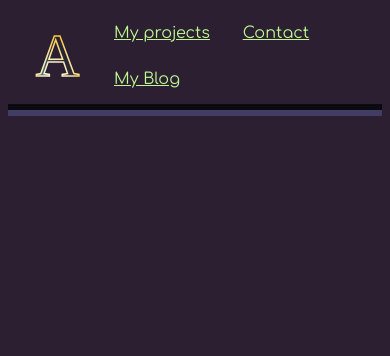
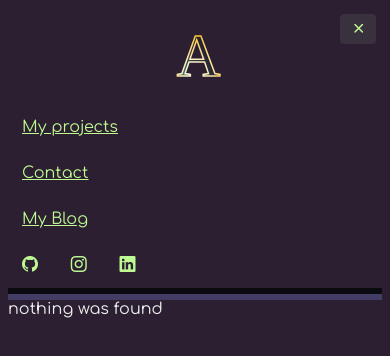
Before and after one commit to Abban-Fahim/personal-site, a Svelte app: page /work in a window 390 px wide. Shown: the top 356 px of the page. Built offline with nearby package versions, Linux system fonts and the light colour scheme.

Commit message:
added 404 page and redirection

```diff
--- /dev/null
+++ b/404.html
@@ -0,0 +1,45 @@
+<!DOCTYPE html>
+<html>
+  <head>
+    <meta charset="utf-8" />
+    <title>Single Page Apps for GitHub Pages</title>
+    <script type="text/javascript">
+      // Single Page Apps for GitHub Pages
+      // MIT License
+      // https://github.com/rafgraph/spa-github-pages
+      // This script takes the current url and converts the path and query
+      // string into just a query string, and then redirects the browser
+      // to the new url with only a query string and hash fragment,
+      // e.g. https://www.foo.tld/one/two?a=b&c=d#qwe, becomes
+      // https://www.foo.tld/?/one/two&a=b~and~c=d#qwe
+      // Note: this 404.html file must be at least 512 bytes for it to work
+      // with Internet Explorer (it is currently > 512 bytes)
+
+      // If you're creating a Project Pages site and NOT using a custom domain,
+      // then set pathSegmentsToKeep to 1 (enterprise users may need to set it to > 1).
+      // This way the code will only replace the route part of the path, and not
+      // the real directory in which the app resides, for example:
+      // https://username.github.io/repo-name/one/two?a=b&c=d#qwe becomes
+      // https://username.github.io/repo-name/?/one/two&a=b~and~c=d#qwe
+      // Otherwise, leave pathSegmentsToKeep as 0.
+      var pathSegmentsToKeep = 1;
+
+      var l = window.location;
+      l.replace(
+        l.protocol +
+          "//" +
+          l.hostname +
+          (l.port ? ":" + l.port : "") +
+          l.pathname
+            .split("/")
+            .slice(0, 1 + pathSegmentsToKeep)
+            .join("/") +
+          "/?/" +
+          l.pathname.slice(1).split("/").slice(pathSegmentsToKeep).join("/").replace(/&/g, "~and~") +
+          (l.search ? "&" + l.search.slice(1).replace(/&/g, "~and~") : "") +
+          l.hash
+      );
+    </script>
+  </head>
+  <body></body>
+</html>
--- a/index.html
+++ b/index.html
@@ -8,6 +8,30 @@
   </head>
   <body>
     <div id="app"></div>
+    <script>
+      // Single Page Apps for GitHub Pages
+      // MIT License
+      // https://github.com/rafgraph/spa-github-pages
+      // This script checks to see if a redirect is present in the query string,
+      // converts it back into the correct url and adds it to the
+      // browser's history using window.history.replaceState(...),
+      // which won't cause the browser to attempt to load the new url.
+      // When the single page app is loaded further down in this file,
+      // the correct url will be waiting in the browser's history for
+      // the single page app to route accordingly.
+      (function (l) {
+        if (l.search[1] === "/") {
+          var decoded = l.search
+            .slice(1)
+            .split("&")
+            .map(function (s) {
+              return s.replace(/~and~/g, "&");
+            })
+            .join("?");
+          window.history.replaceState(null, null, l.pathname.slice(0, -1) + decoded + l.hash);
+        }
+      })(window.location);
+    </script>
     <script type="module" src="/src/main.js"></script>
   </body>
 </html>
--- a/package.json
+++ b/package.json
@@ -4,13 +4,14 @@
   "version": "0.0.0",
   "type": "module",
   "scripts": {
-    "dev": "vite",
+    "start": "vite",
     "build": "vite build",
     "preview": "vite preview",
     "deploy": "gh-pages -d dist"
   },
   "devDependencies": {
     "@sveltejs/vite-plugin-svelte": "^1.0.1",
+    "gh-pages": "^4.0.0",
     "sass": "^1.54.7",
     "svelte": "^3.49.0",
     "vite": "^3.0.7"
--- a/src/App.svelte
+++ b/src/App.svelte
@@ -4,21 +4,36 @@
   import Logo from "./components/abban-logo.svg";
   import ContactPage from "./pages/ContactPage.svelte";
   import Home from "./pages/Home.svelte";
+  import NotFound from "./pages/404.svelte";
+
+  let navElement;
+  let navIcon;
+
+  function toggleNav() {
+    navElement.classList.toggle("hidden");
+    navIcon.classList.toggle("hidden");
+  }
 </script>
 
 <Router basepath="/personal-site">
   <header>
     <Link to="/" id="logo"><img src={Logo} alt="Logo" /></Link>
-    <nav>
+    <button type="button" id="collapser" on:click={toggleNav}
+      ><i bind:this={navIcon} class="bi bi-plus hidden" /></button
+    >
+    <nav bind:this={navElement}>
       <Link to="work">My projects</Link>
       <Link to="contact">Contact</Link>
-      <a href="https://abban-fahim.github.io/blog/">My Blog</a>
+      <a target="__blank" href="https://abban-fahim.github.io/blog/">My Blog</a>
+      <div>
+        <a target="__blank" href="https://github.com/Abban-Fahim/"><i class="bi bi-github" /></a>
+        <a target="__blank" href="https://www.instagram.com/abbanfahim__/"><i class="bi bi-instagram" /></a>
+        <a target="__blank" href="https://www.linkedin.com/in/abban-fahim/"><i class="bi bi-linkedin" /></a>
+      </div>
     </nav>
   </header>
   <Route component={Projects} path="/work" />
   <Route component={ContactPage} path="/contact" />
   <Route component={Home} path="/" />
+  <Route component={NotFound} />
 </Router>
-
-<style>
-</style>
--- /dev/null
+++ b/src/pages/404.svelte
@@ -0,0 +1 @@
+<main>nothing was found</main>
--- a/src/pages/ContactPage.svelte
+++ b/src/pages/ContactPage.svelte
@@ -1 +1,8 @@
-<main>Links</main>
+<main>
+  <p>You can use the social media links in the header to contact me.</p>
+  <p>
+    All my accounts are public, but for serious communciation you can <a href="mailto:lloydtechno58@gmail.com">email</a>
+    me (serious stuff only)
+  </p>
+  <p>I'd be happy to work on any good-willed project with you, or assisst you as possible.</p>
+</main>
--- a/src/styles/app.scss
+++ b/src/styles/app.scss
@@ -60,4 +60,34 @@ strong {
   .item {
     width: 80%;
   }
+  header {
+    flex-direction: column;
+    transition: 0.4s;
+  }
+  nav {
+    width: 100%;
+    transition: 0.4s;
+    & > a {
+      width: 100%;
+      text-align: left;
+    }
+  }
+  nav.hidden {
+    display: none;
+  }
+  #collapser {
+    color: $secondary;
+    position: absolute;
+    top: $p;
+    right: $p;
+    transform: none;
+    border-radius: $br;
+    i {
+      transition: 0.3s;
+    }
+  }
+  .bi-plus.hidden {
+    transform: rotate(45deg);
+    display: inline-block;
+  }
 }
--- a/src/styles/globals.scss
+++ b/src/styles/globals.scss
@@ -4,6 +4,7 @@ body {
   background-color: $grey;
   color: $light;
   font-family: Comfortaa, sans-serif;
+  overflow-x: hidden;
 }
 
 h1,
@@ -40,14 +41,27 @@ a {
   transition: 0.3s;
   display: inline-block;
   &:hover {
-    transform: scale(1.07, 1.07);
+    transform: scale(1.07);
     background-color: $glass-pane;
+  }
+}
+
+button {
+  background-color: $glass-pane;
+  border: none;
+  font-size: 24px;
+  transition: 0.3s;
+  &:active,
+  &:hover {
+    transform: scale(1.07);
+    border: $comp 4px solid;
   }
 }
 
 header {
   border-bottom: 12px $comp groove;
   display: flex;
+  flex-wrap: wrap;
   align-items: center;
   #logo {
     flex: 1;
--- a/vite.config.js
+++ b/vite.config.js
@@ -1,7 +1,18 @@
 import { defineConfig } from "vite";
 import { svelte } from "@sveltejs/vite-plugin-svelte";
+import { resolve } from "path";
 
 // https://vitejs.dev/config/
 export default defineConfig({
+  base: "/personal-site/",
   plugins: [svelte()],
+  optimizeDeps: { exclude: ["svelte-navigator"] },
+  build: {
+    rollupOptions: {
+      input: {
+        main: resolve(__dirname, "index.html"),
+        404: resolve(__dirname, "404.html"),
+      },
+    },
+  },
 });
```
Also changed, not shown: 1 other file (tests, documents, lock files or other folders).
